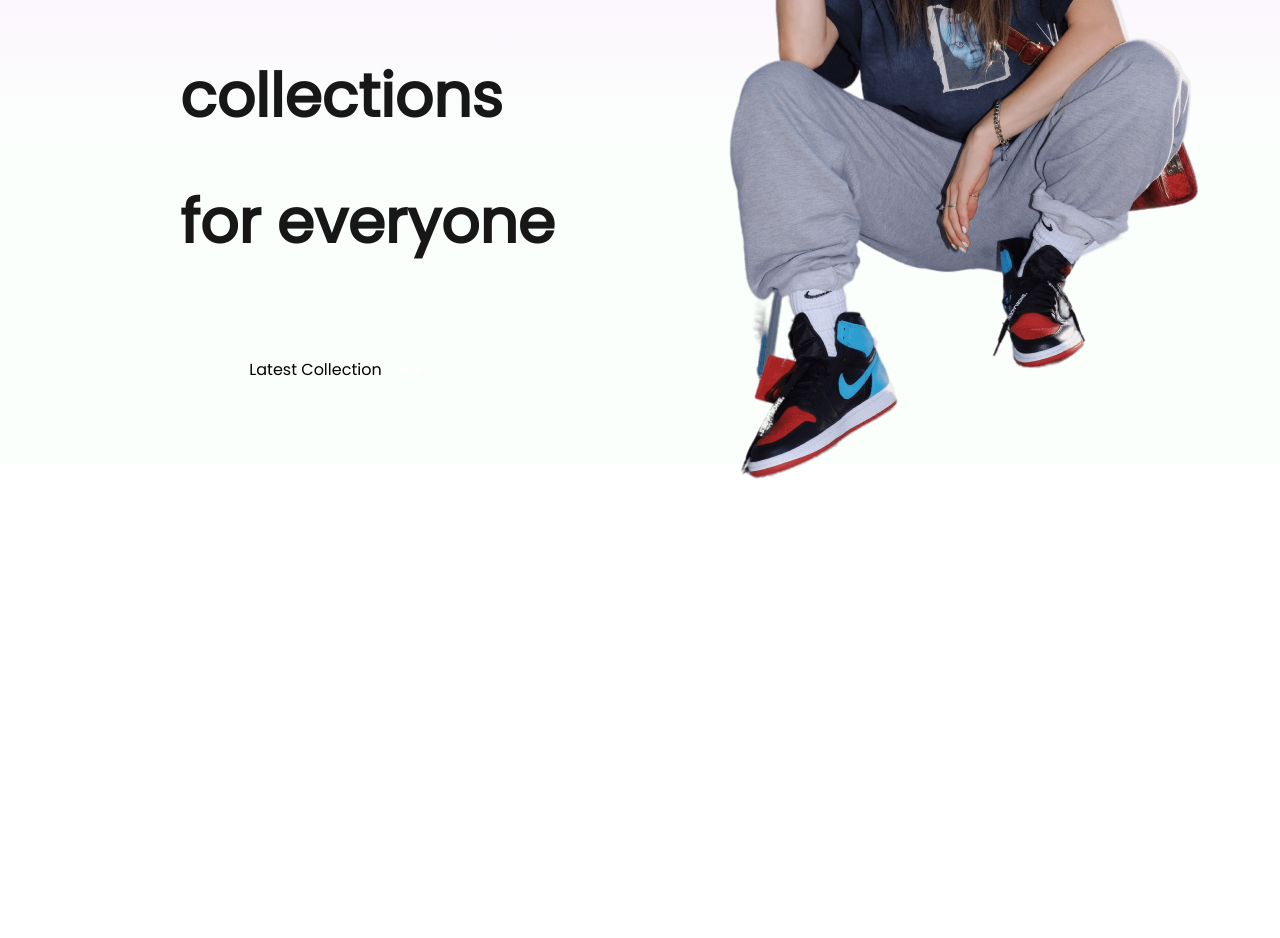
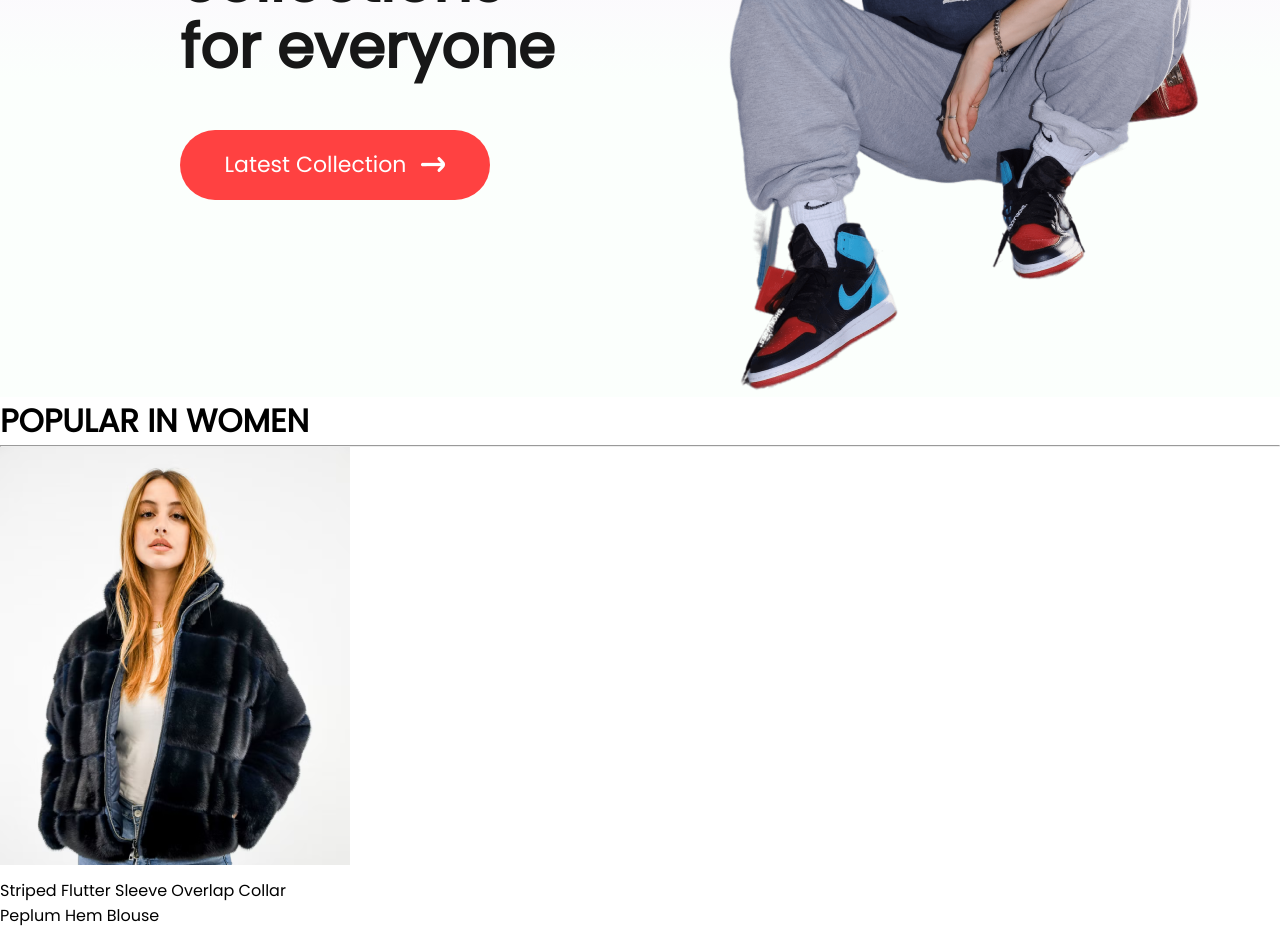
Before and after one commit to SlavikLiabin/shopper, a React (Create React App) app in the folder frontend/: page / in a window 1280 px wide. Shown: the part 500-1438 px from the top of the page. Before the commit the page ends 1014 px from the top, so only its background shows below. Built offline with nearby package versions, Linux system fonts and the light colour scheme.

Commit message:
'finalhero'

```diff
--- a/frontend/src/Components/Hero/Hero.css
+++ b/frontend/src/Components/Hero/Hero.css
@@ -1,4 +1,4 @@
-.hero{
+.hero {
   height: 100vh;
   background: linear-gradient(180deg, #fde1ff, #e1ffea22 60%);
   display: flex;
@@ -43,4 +43,17 @@
   gap: 15px;
   width: 310px;
   height: 70px;
+  border-radius: 75px;
+  margin-top: 30px;
+  background: #ff4141;
+  color: white;
+  font-size: 22px;
+  font-weight: 500;
 }
+
+.hero-right {
+    flex: 1;
+    display: flex;
+    align-items: center;
+    justify-content: center;
+}
--- /dev/null
+++ b/frontend/src/Components/Item/Item.css
@@ -0,0 +1,30 @@
+.item {
+  width: 350px;
+}
+
+.item p {
+  margin: 6px 0px;
+}
+
+.item-prices {
+  display: flex;
+  gap: 20px;
+}
+
+.item-price-new {
+  color: #374151;
+  font-size: 18px;
+  font-weight: 600;
+}
+
+.item-price-old {
+  color: #8c8c8c;
+  font-size: 18px;
+  font-weight: 500;
+  text-decoration: line-through;
+}
+
+.item:hover {
+  transform: scale(1.05);
+  transition: 0.6s;
+}
--- /dev/null
+++ b/frontend/src/Components/Item/Item.jsx
@@ -0,0 +1,21 @@
+import React from 'react';
+import './Item.css'
+
+const Item = (props) => {
+  return (
+    <div className='item'>
+        <img src={props.image} alt="" />
+        <p>{props.name}</p>
+        <div className="item-prices">
+            <div className="item-price-new">
+                {props.new_price}
+            </div>
+            <div className="item-price-old">
+                {props.old_price}
+            </div>
+        </div>
+    </div>
+  )
+}
+
+export default Item
--- /dev/null
+++ b/frontend/src/Components/Popular/Popular.jsx
@@ -0,0 +1,29 @@
+import React from "react";
+import "./Popular.css";
+import data_product from "../Assets/data";
+import Item from "../Item/Item";
+
+const Popular = () => {
+  return (
+    <div className="popular">
+      <h1>POPULAR IN WOMEN</h1>
+      <hr />
+      <div className="popular-item">
+        {data_product.map((item, i) => {
+          return (
+            <Item
+              key={i}
+              id={item.id}
+              name={item.name}
+              image={item.image}
+              new_price={item.new_price}
+              old_price={item.old_price}
+            />
+          );
+        })}
+      </div>
+    </div>
+  );
+};
+
+export default Popular;
--- a/frontend/src/Pages/Shop.jsx
+++ b/frontend/src/Pages/Shop.jsx
@@ -1,12 +1,14 @@
-import React from 'react'
-import Hero from '../Components/Hero/Hero'
+import React from "react";
+import Hero from "../Components/Hero/Hero";
+import Popular from "../Components/Popular/Popular";
 
 const Shop = () => {
   return (
     <div>
-      <Hero/>
+      <Hero />
+      <Popular />
     </div>
-  )
-}
+  );
+};
 
-export default Shop
+export default Shop;
--- a/frontend/src/index.css
+++ b/frontend/src/index.css
@@ -1,14 +1,18 @@
+* {
+  margin: 0;
+}
+
 body {
   margin: 0;
-  font-family: -apple-system, BlinkMacSystemFont, 'Segoe UI', 'Roboto', 'Oxygen',
-    'Ubuntu', 'Cantarell', 'Fira Sans', 'Droid Sans', 'Helvetica Neue',
+  font-family: -apple-system, BlinkMacSystemFont, "Segoe UI", "Roboto", "Oxygen",
+    "Ubuntu", "Cantarell", "Fira Sans", "Droid Sans", "Helvetica Neue",
     sans-serif;
   -webkit-font-smoothing: antialiased;
   -moz-osx-font-smoothing: grayscale;
-  font-family: 'poppins';
+  font-family: "poppins";
 }
 
 code {
-  font-family: source-code-pro, Menlo, Monaco, Consolas, 'Courier New',
+  font-family: source-code-pro, Menlo, Monaco, Consolas, "Courier New",
     monospace;
 }
```
Also changed, not shown: frontend/src/Components/Popular/Popular.css (added). Lines whose indentation alone changed are shown as unchanged.
